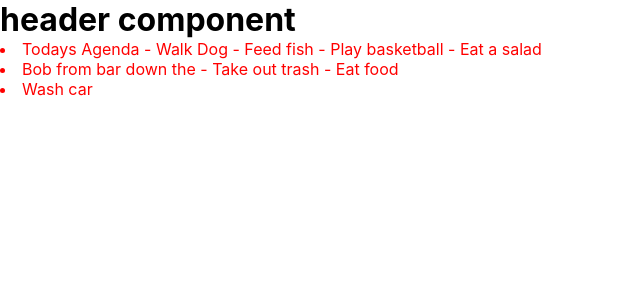
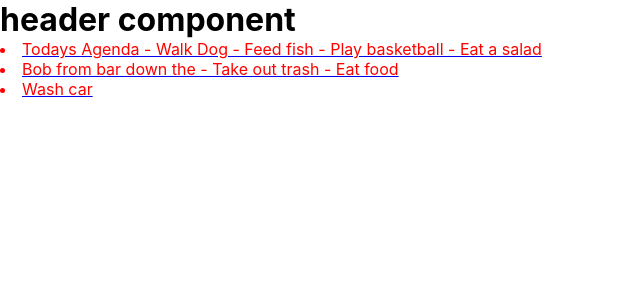
Before and after one commit to robertoaguilar1979/react-note-app, a React (Create React App) app: page / in a window 1280 px wide. Shown: the top 300 px of the page, without its empty margins (0-640 px from the left). Built offline with nearby package versions, Linux system fonts and the light colour scheme.

Commit message:
added Link to ListItem.js

```diff
--- a/src/components/ListItem.js
+++ b/src/components/ListItem.js
@@ -1,11 +1,14 @@
 import React from "react";
 import notes from "../assets/data";
+import { Link } from "react-router-dom";
 
 function ListItem({ note }) {
   return (
-    <div className="notes-list-item">
-      <li>{note.body}</li>
-    </div>
+    <Link to={`/note/${note.id}`}>
+      <div className="notes-list-item">
+        <li>{note.body}</li>
+      </div>
+    </Link>
   );
 }
 
--- a/src/pages/NotePage.js
+++ b/src/pages/NotePage.js
@@ -1,3 +1,4 @@
+import { Link } from "react-router-dom";
 import React from "react";
 import notes from "../assets/data";
 
--- a/src/pages/NotesPage.js
+++ b/src/pages/NotesPage.js
@@ -5,8 +5,8 @@ import ListItem from "../components/ListItem";
 function NotesPage() {
   return (
     <div>
-      {notes.map((note) => (
-        <ListItem note={note} />
+      {notes.map((note, index) => (
+        <ListItem key={index} note={note} />
       ))}
     </div>
   );
```
